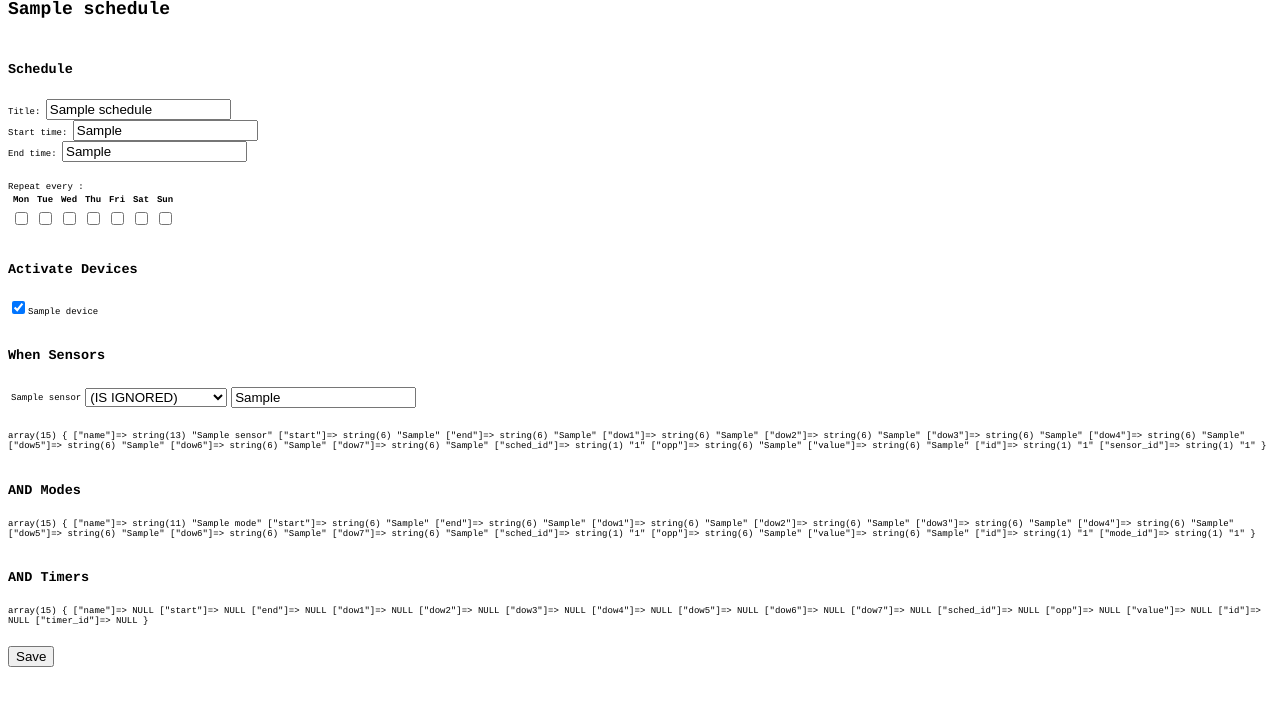
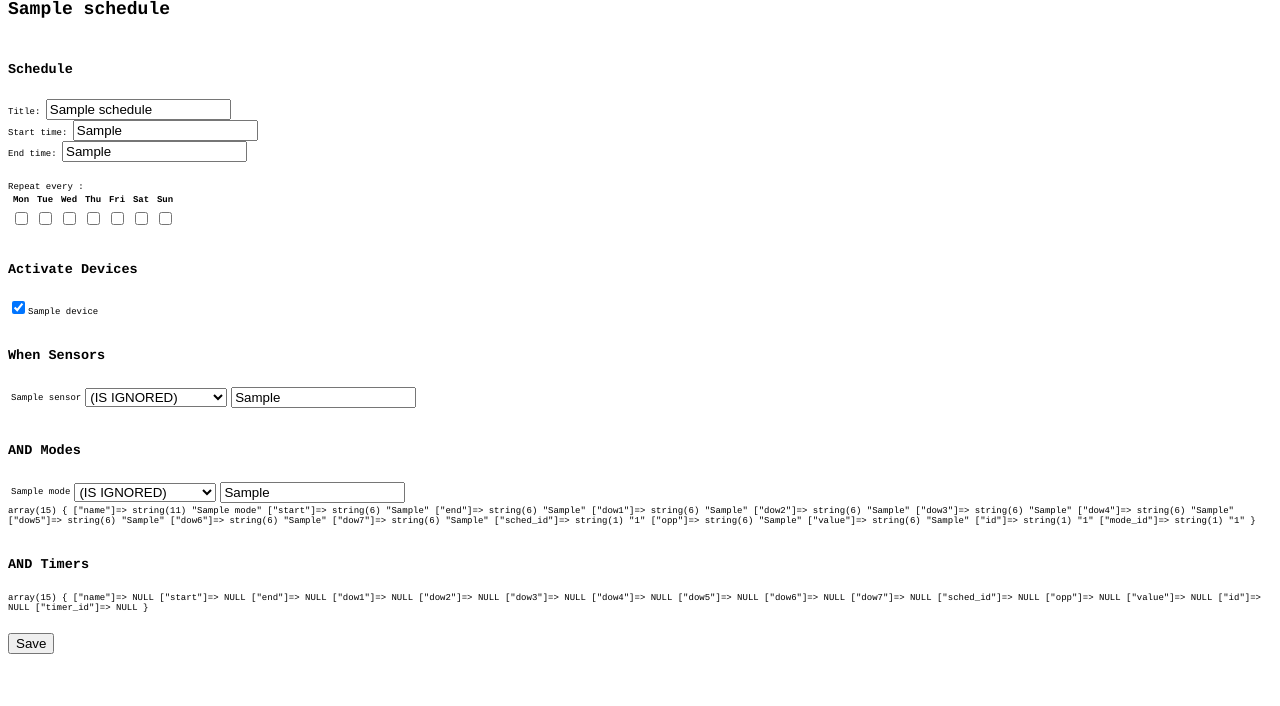
Before and after one commit to JeffreyPowell/pi-heating-hub, a PHP site: page /sched-edit.php?id=1 in a window 1280 px wide. Shown: the part 13-719 px from the top of the page. Run offline with PHP 8.4, Linux system fonts and the light colour scheme; tables that the repository leaves empty or names only in its code hold one stand-in row (values such as "Sample post").

Commit message:
Update sched-edit.php

```diff
--- a/www/sched-edit.php
+++ b/www/sched-edit.php
@@ -132,19 +132,49 @@ echo '</table>';
 echo '<br><br>';
 
 
-$sql = "SELECT * FROM sensors LEFT JOIN sched_sensor ON sensors.id=sched_sensor.sensor_id AND sched_sensor.sched_id=".$SCHED_ID.";";
-$result = mysqli_query($conn, $sql);
-if (mysqli_num_rows($result) > 0) {
-    // output data of each row
-    while($row = mysqli_fetch_assoc($result)) {
-        echo var_dump($row)."<br>";
-    }
-    } else {
-        echo "sensors LEFT JOIN sched_sensor 0 results";
-    }
-echo '<br><br>';
+#$sql = "SELECT * FROM sensors LEFT JOIN sched_sensor ON sensors.id=sched_sensor.sensor_id AND sched_sensor.sched_id=".$SCHED_ID.";";
+#$result = mysqli_query($conn, $sql);
+#if (mysqli_num_rows($result) > 0) {
+#    // output data of each row
+#    while($row = mysqli_fetch_assoc($result)) {
+#        echo var_dump($row)."<br>";
+##    }
+#    } else {
+#        echo "sensors LEFT JOIN sched_sensor 0 results";
+#    }
+#echo '<br><br>';
 
 echo '<h2>AND Modes</h2><br>';
+
+$sql = "SELECT * FROM modes LEFT JOIN sched_mode ON modes.id=sched_mode.mode_id AND sched_mode.sched_id=".$SCHED_ID.";";
+$result = mysqli_query($conn, $sql);
+if (mysqli_num_rows($result) == 0) {
+        echo "sensors 0 results";
+    }
+echo '<table>';
+
+while($row = mysqli_fetch_assoc($result)) {
+
+    echo '<tr><td>'.$row["name"].'</td>';
+
+    $SENSOR_OPP = $row["opp"];
+    if ( $SENSOR_OPP == "" ) { $NA_SELECTED = 'selected'; }else{ $NA_SELECTED = ''; }
+    if ( $SENSOR_OPP == "<" ) { $LT_SELECTED = 'selected'; }else{ $LT_SELECTED = ''; }
+    if ( $SENSOR_OPP == "=" ) { $EQ_SELECTED = 'selected'; }else{ $EQ_SELECTED = ''; }
+    if ( $SENSOR_OPP == "!" ) { $NE_SELECTED = 'selected'; }else{ $NE_SELECTED = ''; }
+    if ( $SENSOR_OPP == ">" ) { $GT_SELECTED = 'selected'; }else{ $GT_SELECTED = ''; }
+
+    echo '<td><select name="sensor_opp">';
+    echo '<option value="na" '.$NA_SELECTED.' >(IS IGNORED)</option>';
+    echo '<option value="lt" '.$LT_SELECTED.' >IS LESS THAN</option>';
+    echo '<option value="eq" '.$EQ_SELECTED.' >IS EQUAL TO</option>';
+    echo '<option value="ne" '.$NE_SELECTED.' >IS NOT EQUAL TO</option>';
+    echo '<option value="gt" '.$GT_SELECTED.' >IS GREATER THAN</option>';
+    echo '</select></td>';
+
+    echo '<td><input type="text" name="name" value="'.$row["value"].'"></td></tr>';
+    }
+echo '</table>';
 
 $sql = "SELECT * FROM modes LEFT JOIN sched_mode ON modes.id=sched_mode.mode_id AND sched_mode.sched_id=".$SCHED_ID.";";
 $result = mysqli_query($conn, $sql);
```
